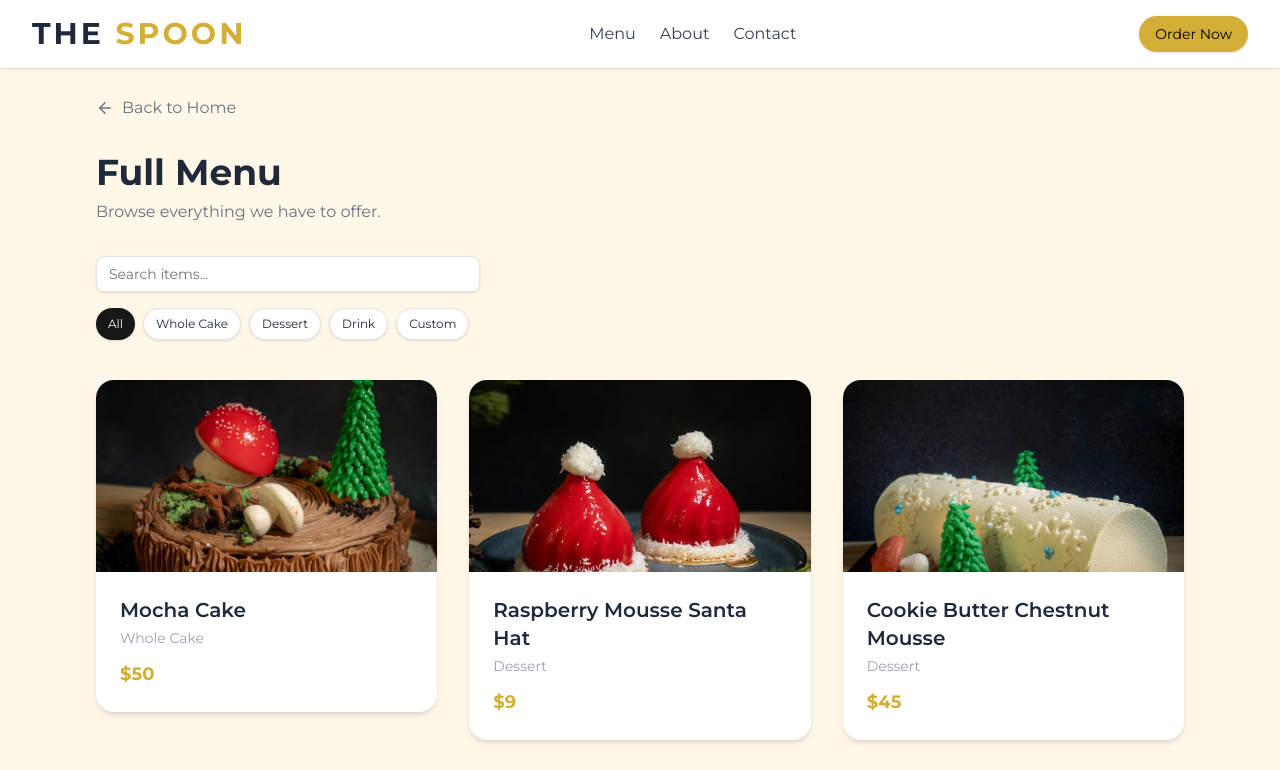
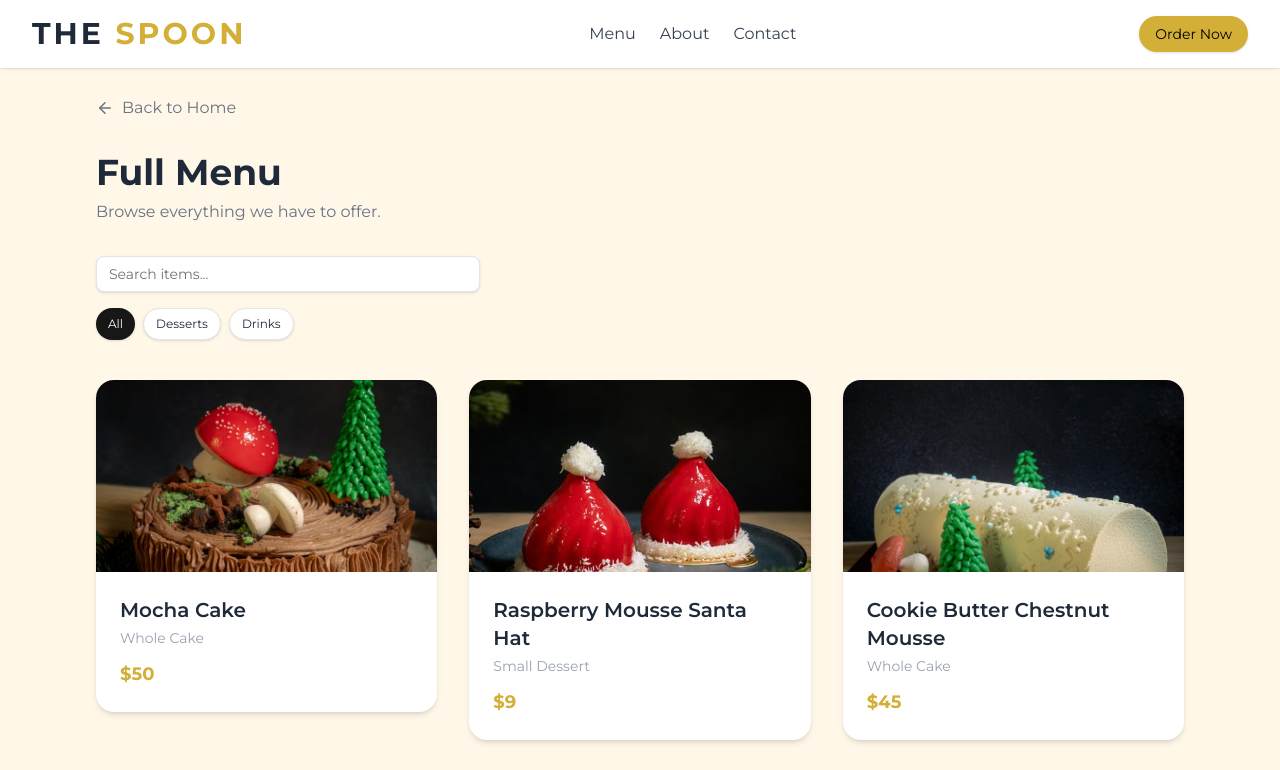
Before and after one commit to derpadev/thespoon, a React (Vite) app in the folder frontend/: page /menu in a window 1280 px wide. Shown: the top 770 px of the page. Built offline with nearby package versions, Linux system fonts and the light colour scheme; a web font is replaced by a local one.

Commit message:
added filtering for menu page, updated manu items

```diff
--- a/frontend/src/components/Menu.jsx
+++ b/frontend/src/components/Menu.jsx
@@ -3,22 +3,26 @@ import { Button } from "@/components/ui/button";
 import { Input } from "@/components/ui/input";
 import { useState } from "react";
 import desserts from "@/data/menu.json";
+import {
+  TOP_FILTERS,
+  getSubFiltersForTop,
+  itemMatchesFilters,
+  getItemTypeLabel,
+} from "@/lib/menuFilters";
 import { motion } from "framer-motion";
 
 export default function Menu() {
   const [search, setSearch] = useState("");
-  const [categoryFilter, setCategoryFilter] = useState("All");
+  const [topFilter, setTopFilter] = useState("All");
+  const [subFilter, setSubFilter] = useState("All");
 
-  const categories = ["All", ...new Set(desserts.map((d) => d.category))];
+  const subFilters = getSubFiltersForTop(topFilter);
 
   const filteredDesserts = desserts.filter((dessert) => {
     const matchesSearch = dessert.name
       .toLowerCase()
       .includes(search.toLowerCase());
-    const matchesCategory =
-      categoryFilter === "All" || dessert.category === categoryFilter;
-
-    return matchesSearch && matchesCategory;
+    return matchesSearch && itemMatchesFilters(dessert, topFilter, subFilter);
   });
 
   return (
@@ -35,18 +39,38 @@ export default function Menu() {
             />
           </div>
 
+          <div className="space-y-3">
             <div className="flex flex-wrap gap-2">
-            {categories.map((category) => (
+              {TOP_FILTERS.map((label) => (
                 <Button
-                key={category}
+                  key={label}
                   size="sm"
-                variant={categoryFilter === category ? "default" : "outline"}
+                  variant={topFilter === label ? "default" : "outline"}
                   className="rounded-full"
-                onClick={() => setCategoryFilter(category)}
+                  onClick={() => {
+                    setTopFilter(label);
+                    setSubFilter("All");
+                  }}
                 >
-                {category}
+                  {label}
                 </Button>
               ))}
+            </div>
+            {subFilters.length > 0 && (
+              <div className="flex flex-wrap gap-2 pt-2 border-t border-gray-200/80">
+                {subFilters.map((label) => (
+                  <Button
+                    key={label}
+                    size="sm"
+                    variant={subFilter === label ? "default" : "outline"}
+                    className="rounded-full"
+                    onClick={() => setSubFilter(label)}
+                  >
+                    {label}
+                  </Button>
+                ))}
+              </div>
+            )}
           </div>
         </div>
 
@@ -55,7 +79,11 @@ export default function Menu() {
             <p className="text-gray-400 text-lg">No items found.</p>
             <button
               className="mt-2 text-[#D4AF37] underline text-sm"
-              onClick={() => { setSearch(""); setCategoryFilter("All"); }}
+              onClick={() => {
+                setSearch("");
+                setTopFilter("All");
+                setSubFilter("All");
+              }}
             >
               Clear filters
             </button>
@@ -78,7 +106,9 @@ export default function Menu() {
                   )}
                   <CardContent className="p-6">
                     <h4 className="text-xl text-gray-800 font-semibold mb-1">{dessert.name}</h4>
-                    <p className="text-gray-500 text-sm mb-3">{dessert.category}</p>
+                    <p className="text-gray-500 text-sm mb-3">
+                      {getItemTypeLabel(dessert)}
+                    </p>
                     <span className="font-bold text-[#D4AF37] text-lg">{dessert.price}</span>
                   </CardContent>
                 </Card>
--- a/frontend/src/components/MenuPreview.jsx
+++ b/frontend/src/components/MenuPreview.jsx
@@ -1,6 +1,7 @@
 import { Card, CardContent } from "@/components/ui/card";
 import { Link } from "react-router-dom";
 import desserts from "@/data/menu.json";
+import { getItemTypeLabel } from "@/lib/menuFilters";
 import { motion } from "framer-motion";
 import { ArrowRight } from "lucide-react";
 
@@ -32,7 +33,9 @@ export default function MenuPreview() {
                 />
                 <CardContent className="p-6">
                   <h4 className="text-xl text-gray-800 font-semibold mb-1">{dessert.name}</h4>
-                  <p className="text-gray-400 text-sm mb-3">{dessert.category}</p>
+                  <p className="text-gray-400 text-sm mb-3">
+                    {getItemTypeLabel(dessert)}
+                  </p>
                   <span className="font-bold text-[#D4AF37] text-lg">{dessert.price}</span>
                 </CardContent>
               </Card>
--- a/frontend/src/data/menu.json
+++ b/frontend/src/data/menu.json
@@ -1,317 +1,90 @@
 [
-  {
-    "id": 1,
-    "name": "Mocha Cake",
-    "price": "$50",
-    "image": "/mocha_cake.jpg",
-    "category": "Whole Cake"
-  },
-  {
-    "id": 2,
-    "name": "Raspberry Mousse Santa Hat",
-    "price": "$9",
-    "image": "/raspberry_mousse_santa_hat.jpg",
-    "category": "Dessert"
-  },
-  {
-    "id": 3,
-    "name": "Cookie Butter Chestnut Mousse",
-    "price": "$45",
-    "image": "/cookie_butter_chestnut_mousse.jpg",
-    "category": "Dessert"
-  },
-  {
-    "id": 4,
-    "name": "Matcha Strawberry Cheesecake",
-    "price": "$45",
-    "image": "/matcha_strawberry_cheesecake.jpg",
-    "category": "Dessert"
-  },
-  {
-    "id": 6,
-    "name": "Nutella Bear",
-    "price": "$9",
-    "image": "/nutella_bear.jpg",
-    "category": "Dessert"
-  },
-  {
-    "id": 7,
-    "name": "Apple White Chocolate Mousse",
-    "price": "$9",
-    "image": "/apple_white_chocolate_mousse.jpg",
-    "category": "Dessert"
-  },
-  {
-    "id": 8,
-    "name": "Pumpkin Cheesecake Delight",
-    "price": "$9",
-    "image": "/pumpkin_cheesecake_delight.jpg",
-    "category": "Dessert"
-  },
-  {
-    "id": 9,
-    "name": "Ube Cheesecake",
-    "price": "$39",
-    "image": "/ube_cheesecake.jpg",
-    "category": "Whole Cake"
-  },
-  {
-    "id": 10,
-    "name": "Lychee Pig",
-    "price": "$9",
-    "image": "/lychee_pig.jpg",
-    "category": "Dessert"
-  },
-  {
-    "id": 11,
-    "name": "Yuzu Blueberry Mousse",
-    "price": "$45",
-    "image": "/yuzu_blueberry_mousse.jpg",
-    "category": "Whole Cake"
-  },
-  {
-    "id": 12,
-    "name": "Dragon Fruit Cheesecake Bear",
-    "price": "$9",
-    "image": "/dragon_fruit_cheesecake_bear.jpg",
-    "category": "Dessert"
-  },
-  {
-    "id": 13,
-    "name": "Creme Brulee Matcha Latte",
-    "price": "$6.50",
-    "image": "/creme_brulee_matcha_latte.jpg",
-    "category": "Drink"
-  },
-  {
-    "id": 14,
-    "name": "Matcha Black Sesame Latte",
-    "price": "$6.50",
-    "image": "/black_sesame_matcha_latte.jpg",
-    "category": "Drink"
-  },
-  {
-    "id": 15,
-    "name": "Butterfly Calamansi",
-    "price": "$6.50",
-    "image": "/butterfly_calamansi.jpg",
-    "category": "Drink"
-  },
-  {
-    "id": 16,
-    "name": "Matcha Latte",
-    "price": "$6.50",
-    "image": "/matcha_latte.jpg",
-    "category": "Drink"
-  },
-  {
-    "id": 17,
-    "name": "Calamansi",
-    "price": "$6",
-    "image": "",
-    "category": "Drink"
-  },
-  {
-    "id": 18,
-    "name": "Cocopandan",
-    "price": "$8",
-    "image": "",
-    "category": "Dessert"
-  },
-  {
-    "id": 19,
-    "name": "Ganache Dulce De Leche",
-    "price": "$8",
-    "image": "",
-    "category": "Dessert"
-  },
-  {
-    "id": 20,
-    "name": "Durian Mousse",
-    "price": "$8",
-    "image": "",
-    "category": "Dessert"
-  },
-  {
-    "id": 21,
-    "name": "Flower Pot",
-    "price": "$11",
-    "image": "",
-    "category": "Dessert"
-  },
-  {
-    "id": 22,
-    "name": "Guava Cheesecake",
-    "price": "$7",
-    "image": "",
-    "category": "Dessert"
-  },
-  {
-    "id": 23,
-    "name": "Passion Cherry Pineapple Cheesecake",
-    "price": "$8",
-    "image": "",
-    "category": "Dessert"
-  },
-  {
-    "id": 24,
-    "name": "Yuzu Mango",
-    "price": "$7",
-    "image": "",
-    "category": "Dessert"
-  },
-  {
-    "id": 25,
-    "name": "Pandan Coconut Ube Mousse",
-    "price": "$9",
-    "image": "",
-    "category": "Dessert"
-  },
-  {
-    "id": 26,
-    "name": "Matcha Tiramisu",
-    "price": "$8",
-    "image": "",
-    "category": "Dessert"
-  },
-  {
-    "id": 27,
-    "name": "Oreo Cheesecake",
-    "price": "$7",
-    "image": "",
-    "category": "Dessert"
-  },
-  {
-    "id": 28,
-    "name": "Thai Tea Panna Cotta",
-    "price": "$7",
-    "image": "",
-    "category": "Dessert"
-  },
-  {
-    "id": 29,
-    "name": "Strawberry Mousse",
-    "price": "$8",
-    "image": "",
-    "category": "Dessert"
-  },
-  {
-    "id": 30,
-    "name": "Pistachio Strawberry",
-    "price": "$9",
-    "image": "",
-    "category": "Dessert"
-  },
-  {
-    "id": 31,
-    "name": "Mango Passion",
-    "price": "$7",
-    "image": "",
-    "category": "Dessert"
-  },
-  {
-    "id": 32,
-    "name": "Lemon Blueberry Cheesecake",
-    "price": "$7",
-    "image": "",
-    "category": "Dessert"
-  },
-  {
-    "id": 33,
-    "name": "Red Velvet",
-    "price": "$40",
-    "image": "",
-    "category": "Whole Cake"
-  },
-  {
-    "id": 34,
-    "name": "Small Lychee Mousse",
-    "price": "$35",
-    "image": "",
-    "category": "Whole Cake"
-  },
-  {
-    "id": 35,
-    "name": "Large Lychee Mousse",
-    "price": "$42",
-    "image": "",
-    "category": "Whole Cake"
-  },
-  {
-    "id": 36,
-    "name": "Chocolate Mousse Dulce",
-    "price": "$45",
-    "image": "",
-    "category": "Whole Cake"
-  },
-  {
-    "id": 37,
-    "name": "Mango Cheesecake",
-    "price": "$39",
-    "image": "",
-    "category": "Whole Cake"
-  },
-  {
-    "id": 38,
-    "name": "Heart Shape Cake",
-    "price": "$35",
-    "image": "",
-    "category": "Whole Cake"
-  },
-  {
-    "id": 39,
-    "name": "Guava Cheesecake Heart",
-    "price": "$35",
-    "image": "",
-    "category": "Whole Cake"
-  },
-  {
-    "id": 40,
-    "name": "Hexagon Shape Cake",
-    "price": "$50",
-    "image": "",
-    "category": "Whole Cake"
-  },
-  {
-    "id": 41,
-    "name": "Custom Order",
-    "price": "Contact Us",
-    "image": "",
-    "category": "Custom"
-  },
-  {
-    "id": 42,
-    "name": "Honey Passion Fruit Tea",
-    "price": "$5.25",
-    "image": "",
-    "category": "Drink"
-  },
-  {
-    "id": 43,
-    "name": "Beauty Tea",
-    "price": "$5",
-    "image": "",
-    "category": "Drink"
-  },
-  {
-    "id": 44,
-    "name": "Kumquat Ice Tea",
-    "price": "$5.25",
-    "image": "",
-    "category": "Drink"
-  },
-  {
-    "id": 45,
-    "name": "Hot Tea Pot",
-    "price": "$5",
-    "image": "",
-    "category": "Drink"
-  },
-  {
-    "id": 46,
-    "name": "Cafe Latte",
-    "price": "$5",
-    "image": "",
-    "category": "Drink"
-  }
+  {"id":1,"name":"Mocha Cake","price":"$50","image":"/mocha_cake.jpg","categories":["Whole Cake"]},
+  {"id":2,"name":"Raspberry Mousse Santa Hat","price":"$9","image":"/raspberry_mousse_santa_hat.jpg","categories":["Dessert"]},
+  {"id":3,"name":"Cookie Butter Chestnut Mousse","price":"$45","image":"/cookie_butter_chestnut_mousse.jpg","categories":["Whole Cake"]},
+  {"id":4,"name":"Matcha Strawberry Cheesecake","price":"$45","image":"/matcha_strawberry_cheesecake.jpg","categories":["Whole Cake"]},
+  {"id":5,"name":"Nutella Bear","price":"$9","image":"/nutella_bear.jpg","categories":["Dessert"]},
+  {"id":6,"name":"Apple White Chocolate Mousse","price":"$9","image":"/apple_white_chocolate_mousse.jpg","categories":["Dessert"]},
+  {"id":7,"name":"Pumpkin Cheesecake Delight","price":"$9","image":"/pumpkin_cheesecake_delight.jpg","categories":["Dessert"]},
+  {"id":8,"name":"Ube Cheesecake","price":"$39","image":"/ube_cheesecake.jpg","categories":["Whole Cake"]},
+  {"id":9,"name":"Lychee Pig","price":"$9","image":"/lychee_pig.jpg","categories":["Dessert"]},
+  {"id":10,"name":"Yuzu Blueberry Mousse","price":"$45","image":"/yuzu_blueberry_mousse.jpg","categories":["Whole Cake"]},
+  {"id":11,"name":"Dragon Fruit Cheesecake Bear","price":"$9","image":"/dragon_fruit_cheesecake_bear.jpg","categories":["Dessert"]},
+
+  {"id":12,"name":"Creme Brulee Matcha Latte","price":"$6.50","image":"/creme_brulee_matcha_latte.jpg","categories":["Specialty Drinks"]},
+  {"id":13,"name":"Matcha Black Sesame Latte","price":"$6.50","image":"/black_sesame_matcha_latte.jpg","categories":["Specialty Drinks"]},
+  {"id":14,"name":"Butterfly Calamansi","price":"$6.50","image":"/butterfly_calamansi.jpg","categories":["Specialty Drinks"]},
+  {"id":15,"name":"Matcha Latte","price":"$6.50","image":"/matcha_latte.jpg","categories":["Specialty Drinks"]},
+  {"id":16,"name":"Calamansi","price":"$6","image":"","categories":["Specialty Drinks"]},
+
+  {"id":17,"name":"Cocopandan","price":"$8","image":"","categories":["Dessert"]},
+  {"id":18,"name":"Ganache Dulce De Leche","price":"$8","image":"","categories":["Dessert"]},
+  {"id":19,"name":"Durian Mousse","price":"$8","image":"","categories":["Dessert"]},
+  {"id":20,"name":"Flower Pot","price":"$11","image":"","categories":["Dessert"]},
+  {"id":21,"name":"Guava Cheesecake","price":"$7","image":"","categories":["Dessert"]},
+  {"id":22,"name":"Passion Cherry Pineapple Cheesecake","price":"$8","image":"","categories":["Dessert"]},
+  {"id":23,"name":"Yuzu Mango","price":"$7","image":"","categories":["Dessert"]},
+  {"id":24,"name":"Pandan Coconut Ube Mousse","price":"$9","image":"","categories":["Dessert"]},
+  {"id":25,"name":"Matcha Tiramisu","price":"$8","image":"","categories":["Dessert"]},
+  {"id":26,"name":"Oreo Cheesecake","price":"$7","image":"","categories":["Dessert"]},
+  {"id":27,"name":"Thai Tea Panna Cotta","price":"$7","image":"","categories":["Dessert"]},
+  {"id":28,"name":"Strawberry Mousse","price":"$8","image":"","categories":["Dessert"]},
+  {"id":29,"name":"Pistachio Strawberry","price":"$9","image":"","categories":["Dessert"]},
+  {"id":30,"name":"Mango Passion","price":"$7","image":"","categories":["Dessert"]},
+  {"id":31,"name":"Lemon Blueberry Cheesecake","price":"$7","image":"","categories":["Dessert"]},
+
+  {"id":32,"name":"Red Velvet","price":"$40","image":"","categories":["Whole Cake"]},
+  {"id":33,"name":"Small Lychee Mousse","price":"$35","image":"","categories":["Whole Cake"]},
+  {"id":34,"name":"Large Lychee Mousse","price":"$42","image":"","categories":["Whole Cake"]},
+  {"id":35,"name":"Chocolate Mousse Dulce","price":"$45","image":"","categories":["Whole Cake"]},
+  {"id":36,"name":"Mango Cheesecake","price":"$39","image":"","categories":["Whole Cake"]},
+  {"id":37,"name":"Heart Shape Cake","price":"$35","image":"","categories":["Whole Cake"]},
+  {"id":38,"name":"Guava Cheesecake Heart","price":"$35","image":"","categories":["Whole Cake"]},
+  {"id":39,"name":"Hexagon Shape Cake","price":"$50","image":"","categories":["Whole Cake"]},
+
+  {"id":40,"name":"Custom Order","price":"Contact Us","image":"","categories":["Custom"]},
+
+  {"id":41,"name":"Honey Passion Fruit Tea","price":"$5.25","image":"","categories":["Hot Tea"]},
+  {"id":42,"name":"Beauty Tea","price":"$4","image":"","categories":["Hot Tea"]},
+  {"id":43,"name":"Kumquat Ice Tea","price":"$5.25","image":"","categories":["Iced Tea"]},
+  {"id":44,"name":"Hot Tea Pot","price":"$5","image":"","categories":["Hot Tea"]},
+  {"id":45,"name":"Cafe Latte","price":"$5","image":"","categories":["Coffee","Specialty Drinks"]},
+
+  {"id":46,"name":"Ube Latte","price":"$6","image":"","categories":["Specialty Drinks"]},
+  {"id":47,"name":"Ube Cafe Latte","price":"$6.50","image":"","categories":["Specialty Drinks"]},
+  {"id":48,"name":"Matcha Cafe Latte","price":"$6.50","image":"","categories":["Coffee","Specialty Drinks"]},
+  {"id":49,"name":"Creme Brulee Coffee","price":"$6.50","image":"","categories":["Coffee","Specialty Drinks"]},
+  {"id":50,"name":"Creme Brulee Black Sesame Latte","price":"$6","image":"","categories":["Specialty Drinks"]},
+  {"id":51,"name":"Nutella Cafe Latte","price":"$6.50","image":"","categories":["Coffee","Specialty Drinks"]},
+  {"id":52,"name":"Hibiscus Tea","price":"$4.75","image":"","categories":["Iced Tea","Specialty Drinks"]},
+  {"id":53,"name":"Tropical Iced Tea","price":"$5.75","image":"","categories":["Iced Tea","Specialty Drinks"]},
+  {"id":54,"name":"Soursop Iced Tea","price":"$5.75","image":"","categories":["Iced Tea","Specialty Drinks"]},
+  {"id":55,"name":"Honeydew Slushie","price":"$5.25","image":"","categories":["Specialty Drinks"]},
+  {"id":56,"name":"Strawberry Slushie","price":"$5.25","image":"","categories":["Specialty Drinks"]},
+  {"id":57,"name":"Mango Slushie","price":"$5.25","image":"","categories":["Specialty Drinks"]},
+  {"id":58,"name":"Strawberry Limeade","price":"$5.50","image":"","categories":["Specialty Drinks"]},
+  {"id":59,"name":"Mango Limeade","price":"$5.50","image":"","categories":["Specialty Drinks"]},
+  {"id":60,"name":"Thai Tea","price":"$6","image":"","categories":["Iced Tea","Specialty Drinks"]},
+  {"id":61,"name":"Tamarindo","price":"$5.25","image":"","categories":["Specialty Drinks"]},
+
+  {"id":62,"name":"Espresso","price":"$3","image":"","categories":["Coffee"]},
+  {"id":63,"name":"Latte","price":"$5","image":"","categories":["Coffee"]},
+  {"id":64,"name":"Cappuccino","price":"$5","image":"","categories":["Coffee"]},
+  {"id":65,"name":"Vietnamese Iced Coffee","price":"$5","image":"","categories":["Coffee"]},
+  {"id":66,"name":"Iced Black Coffee","price":"$4","image":"","categories":["Coffee"]},
+  {"id":67,"name":"Decaf","price":"$5","image":"","categories":["Coffee"]},
+
+  {"id":68,"name":"Jasmine Tea","price":"$5","image":"","categories":["Hot Tea"]},
+  {"id":69,"name":"Organic Jasmine Tea","price":"$8","image":"","categories":["Hot Tea"]},
+  {"id":70,"name":"Oolong Tea","price":"$5","image":"","categories":["Hot Tea"]},
+  {"id":71,"name":"King Oolong 913 Tea","price":"$6","image":"","categories":["Hot Tea"]},
+  {"id":72,"name":"King Oolong 313 Tea","price":"$7","image":"","categories":["Hot Tea"]},
+  {"id":73,"name":"Buddha Tea","price":"$5","image":"","categories":["Hot Tea"]},
+  {"id":74,"name":"Blooming Tea","price":"$7","image":"","categories":["Hot Tea"]},
+
+  {"id":75,"name":"Peach Tea","price":"$5.25","image":"","categories":["Iced Tea"]},
+  {"id":76,"name":"Passion Fruit Tea","price":"$5.25","image":"","categories":["Iced Tea"]},
+  {"id":77,"name":"Kumquat Tea","price":"$5.25","image":"","categories":["Hot Tea"]},
+  {"id":78,"name":"Lemon Tea","price":"$4.50","image":"","categories":["Iced Tea"]},
+  {"id":79,"name":"Lychee Tea","price":"$5.25","image":"","categories":["Iced Tea"]}
 ]
--- a/frontend/src/pages/MenuPage.jsx
+++ b/frontend/src/pages/MenuPage.jsx
@@ -4,26 +4,32 @@ import { Input } from "@/components/ui/input";
 import { useState, useEffect } from "react";
 import { Link } from "react-router-dom";
 import desserts from "@/data/menu.json";
+import {
+  TOP_FILTERS,
+  getSubFiltersForTop,
+  itemMatchesFilters,
+  getItemTypeLabel,
+} from "@/lib/menuFilters";
 import { motion } from "framer-motion";
 import { ArrowLeft } from "lucide-react";
 
 export default function MenuPage() {
   const [search, setSearch] = useState("");
-  const [categoryFilter, setCategoryFilter] = useState("All");
+  const [topFilter, setTopFilter] = useState("All");
+  const [subFilter, setSubFilter] = useState("All");
 
   useEffect(() => {
     window.scrollTo(0, 0);
   }, []);
 
-  const categories = ["All", ...new Set(desserts.map((d) => d.category))];
+  const subFilters = getSubFiltersForTop(topFilter);
 
   const filteredDesserts = desserts.filter((dessert) => {
     const matchesSearch = dessert.name
       .toLowerCase()
       .includes(search.toLowerCase());
-    const matchesCategory =
-      categoryFilter === "All" || dessert.category === categoryFilter;
-    return matchesSearch && matchesCategory;
+    const matchesFilters = itemMatchesFilters(dessert, topFilter, subFilter);
+    return matchesSearch && matchesFilters;
   });
 
   return (
@@ -47,18 +53,38 @@ export default function MenuPage() {
             className="max-w-sm bg-white"
           />
 
+          <div className="space-y-3">
             <div className="flex flex-wrap gap-2">
-            {categories.map((category) => (
+              {TOP_FILTERS.map((label) => (
                 <Button
-                key={category}
+                  key={label}
                   size="sm"
-                variant={categoryFilter === category ? "default" : "outline"}
+                  variant={topFilter === label ? "default" : "outline"}
                   className="rounded-full"
-                onClick={() => setCategoryFilter(category)}
+                  onClick={() => {
+                    setTopFilter(label);
+                    setSubFilter("All");
+                  }}
                 >
-                {category}
+                  {label}
                 </Button>
               ))}
+            </div>
+            {subFilters.length > 0 && (
+              <div className="flex flex-wrap gap-2 pt-2 border-t border-gray-200/80">
+                {subFilters.map((label) => (
+                  <Button
+                    key={label}
+                    size="sm"
+                    variant={subFilter === label ? "default" : "outline"}
+                    className="rounded-full"
+                    onClick={() => setSubFilter(label)}
+                  >
+                    {label}
+                  </Button>
+                ))}
+              </div>
+            )}
           </div>
         </div>
 
@@ -67,7 +93,11 @@ export default function MenuPage() {
             <p className="text-gray-400 text-lg">No items found.</p>
             <button
               className="mt-2 text-[#D4AF37] underline text-sm"
-              onClick={() => { setSearch(""); setCategoryFilter("All"); }}
+              onClick={() => {
+                setSearch("");
+                setTopFilter("All");
+                setSubFilter("All");
+              }}
             >
               Clear filters
             </button>
@@ -90,7 +120,9 @@ export default function MenuPage() {
                   )}
                   <CardContent className="p-6">
                     <h4 className="text-xl text-gray-800 font-semibold mb-1">{dessert.name}</h4>
-                    <p className="text-gray-400 text-sm mb-3">{dessert.category}</p>
+                    <p className="text-gray-400 text-sm mb-3">
+                      {getItemTypeLabel(dessert)}
+                    </p>
                     <span className="font-bold text-[#D4AF37] text-lg">{dessert.price}</span>
                   </CardContent>
                 </Card>
```
Also changed, not shown: frontend/src/lib/menuFilters.js (added). Lines whose indentation alone changed are shown as unchanged.
